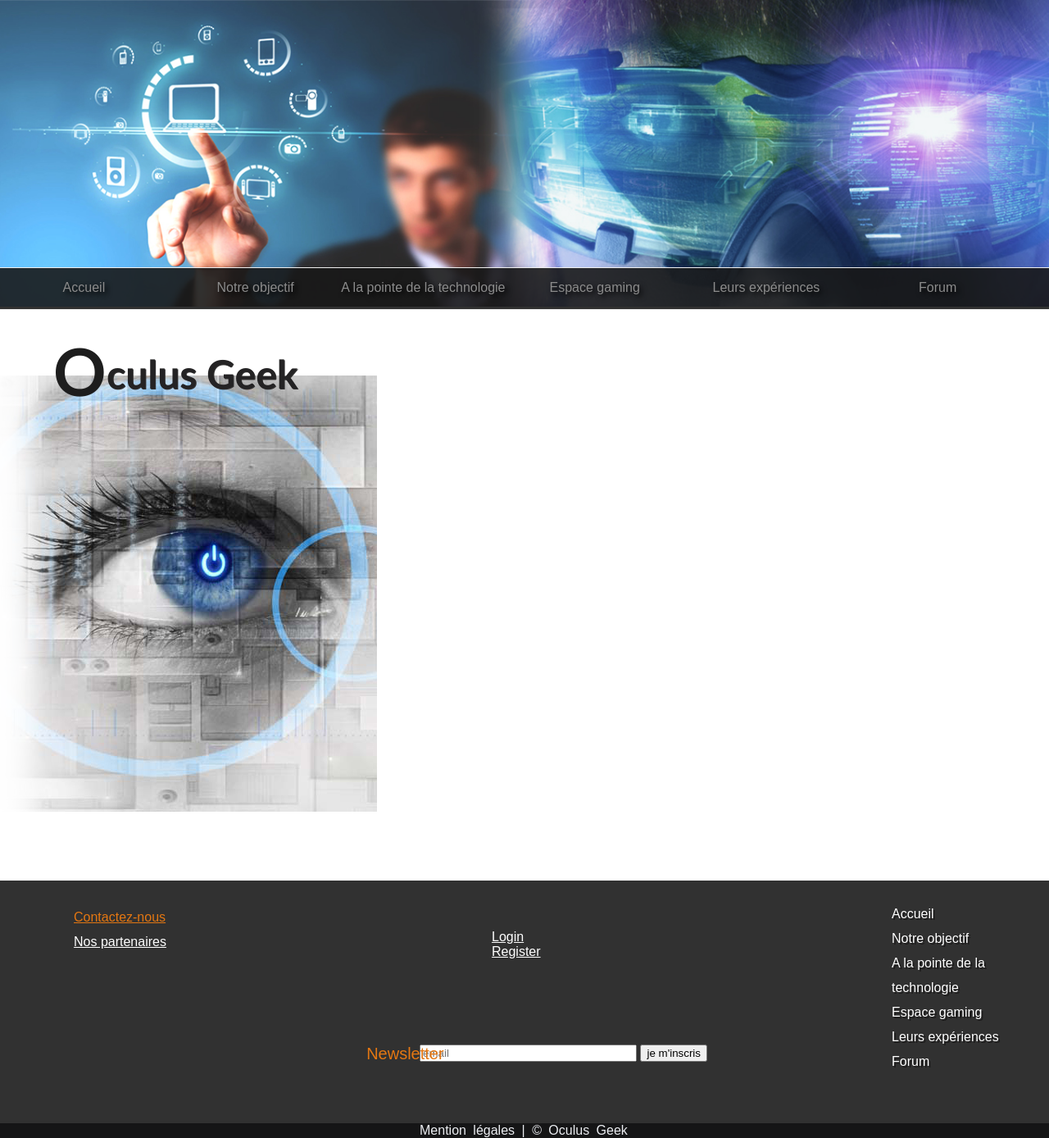
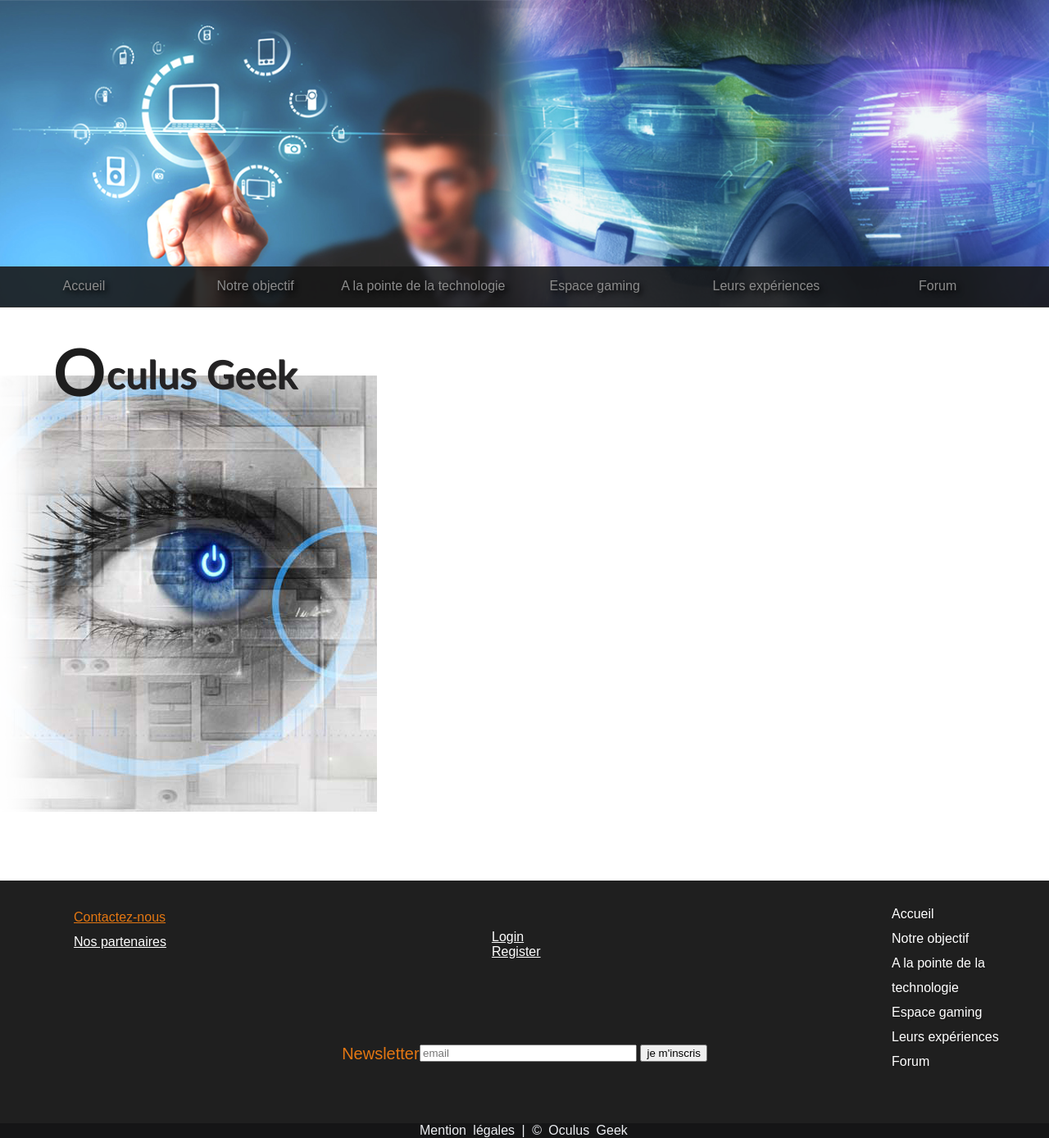
Before and after one commit to Lili-Lepage/OculusGeek, a PHP site: page /accueil.php in a window 1280 px wide. Shown: the whole page at 82% size. Run offline with PHP 8.4, Linux system fonts and the light colour scheme; some web fonts are replaced.

Commit message:
17/06/2015_21h23
- documentation : MCD, MPD

```diff
--- a/css/fixe.css
+++ b/css/fixe.css
@@ -41,9 +41,7 @@
 header .menuTop {
     position:absolute;
     width: 100%;
-    bottom: 0px;
-    border-top: 1px ridge;
-    border-bottom: 1px ridge;
+    bottom: 3px;
     background-color:rgba(24, 24, 24, 0.89);
     z-index:1;
 }
@@ -182,7 +180,7 @@
  /**************************TITRE***********************************************/
 
 header .titre {
-   position: fixed;
+    position: fixed;
     position: absolute;
     top: 395px;
     left: 130px;
@@ -197,6 +195,8 @@
 
 
 header .O {
+
+    position: fixed;
     position: absolute;
     top: 350px;
     left: 65px;
@@ -209,12 +209,13 @@
 /***********************************************FOOTER**********************************FOOTER****************************FOOTER************************************************/
 
 footer {
-    background-color: rgba(24, 24, 24, 0.89);
+    background-color: rgba(4, 4, 4, 0.89) ;
     /*display : table-row;*/
     height:300px;
     position: relative;
     top: 80px;
     z-index:1;
+
 
 }
 
@@ -334,7 +335,7 @@
 color:rgb(228, 119, 18);
 width: 33%;
 position: absolute;
-right: 300px;
+right: 330px;
 font-size:20px;
 }
 
--- a/css/styles.css
+++ b/css/styles.css
@@ -4,6 +4,7 @@
 
 .image{
   width: 100%;
+
 }
 
 h1{
--- a/objectif.php
+++ b/objectif.php
@@ -1,5 +1,5 @@
 <?php //page de Code dans laquelle on intègre les pages de design  ?>
 
 <?php
-$bannPicture = 'images/header_technologies.png';
+$bannPicture = 'images/header_technologies.jpg';
 include 'Views/objectifViews.php'; ?>
```
Also changed, not shown: Documentation/Mpd.jpg (deleted), Documentation/mcd.jpg (deleted), Documentation/mcd_projet.jpg (added), Documentation/mpd_projet.jpg (added), Views/footerViews.php (line endings or trailing spaces), Views/objectifViews.php (line endings or trailing spaces), images/header_technologies.jpg (added), images/header_technologies.png (deleted), 4 other files.
